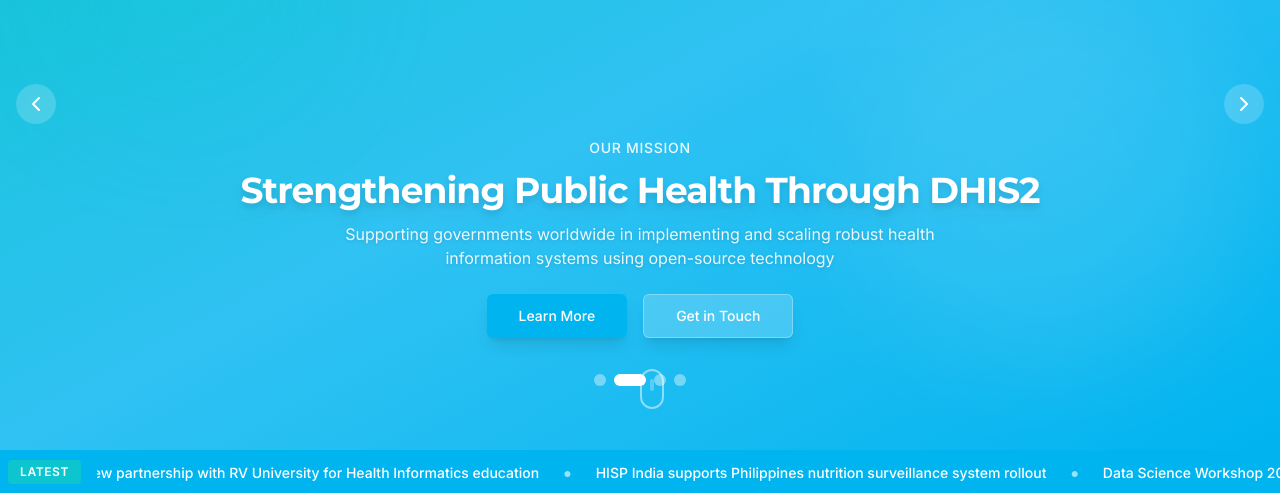
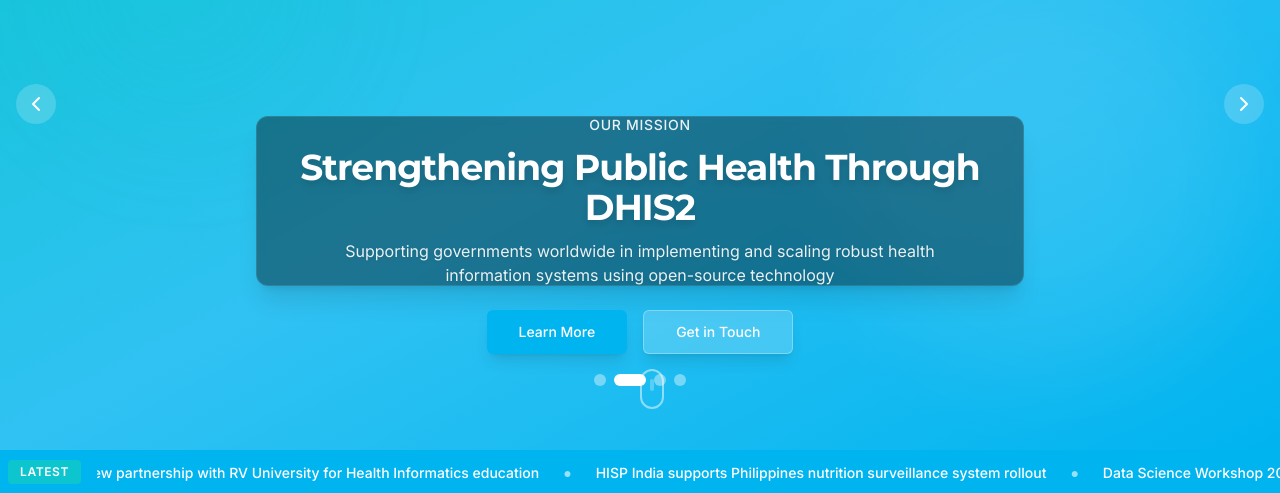
Before and after one commit to HISP-India/hisp-india-web-bones, a React (Vite) app: page / in a window 1280 px wide. Shown: the part 307-800 px from the top of the page. Built offline with nearby package versions, Linux system fonts and the light colour scheme; the HTML template or start-up script is replaced by a standard one.

Commit message:
Changes
Co-authored-by: bhardwajsahilr <194711000+bhardwajsahilr@users.noreply.github.com>

```diff
--- a/src/components/HeroSlider.tsx
+++ b/src/components/HeroSlider.tsx
@@ -97,14 +97,14 @@ export function HeroSlider() {
       ))}
 
       {/* Content */}
-      <div className="container relative z-10 self-end pb-24 md:pb-28">
-        <div className="max-w-4xl mx-auto text-center">
-          <div className="relative min-h-[180px] md:min-h-[200px]">
+      <div className="container relative z-10 self-end pb-20 md:pb-24">
+        <div className="max-w-3xl mx-auto text-center">
+          <div className="relative min-h-[150px] md:min-h-[170px] rounded-xl bg-black/40 backdrop-blur-sm border border-white/10 shadow-xl px-6 py-5 md:px-8 md:py-6">
             {slides.map((slide, index) => (
               <div
                 key={index}
                 className={cn(
-                  "transition-all duration-700 ease-in-out absolute inset-0 flex flex-col items-center justify-end space-y-3 px-4",
+                  "transition-all duration-700 ease-in-out absolute inset-0 flex flex-col items-center justify-center space-y-3 px-6 md:px-8",
                   index === current
                     ? "opacity-100 translate-y-0"
                     : "opacity-0 translate-y-4 pointer-events-none"
```
